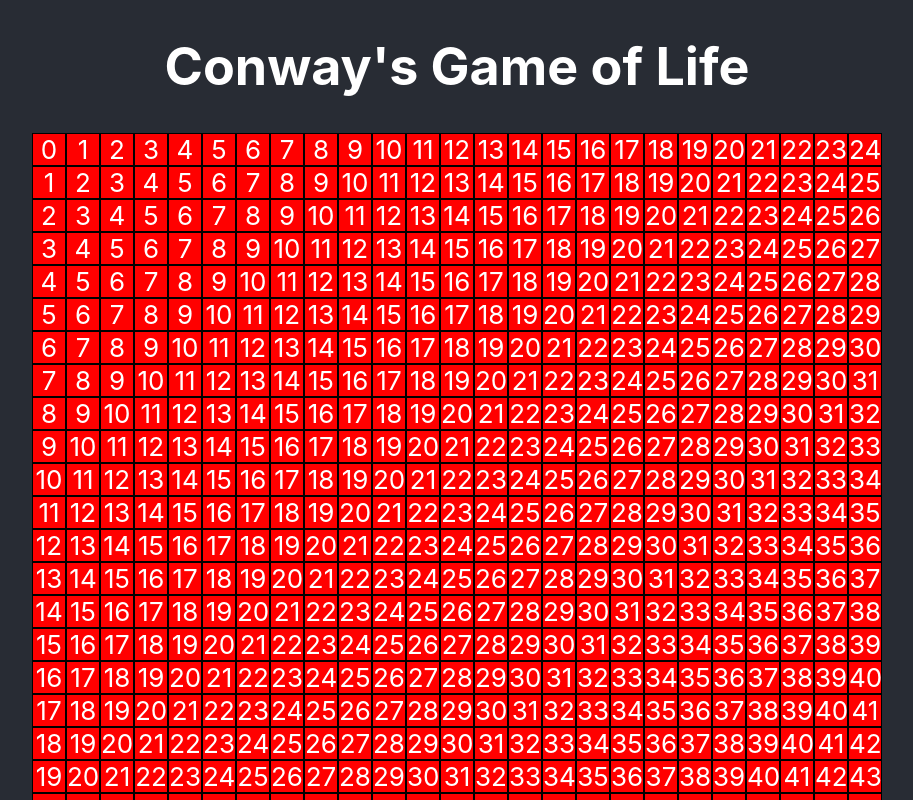
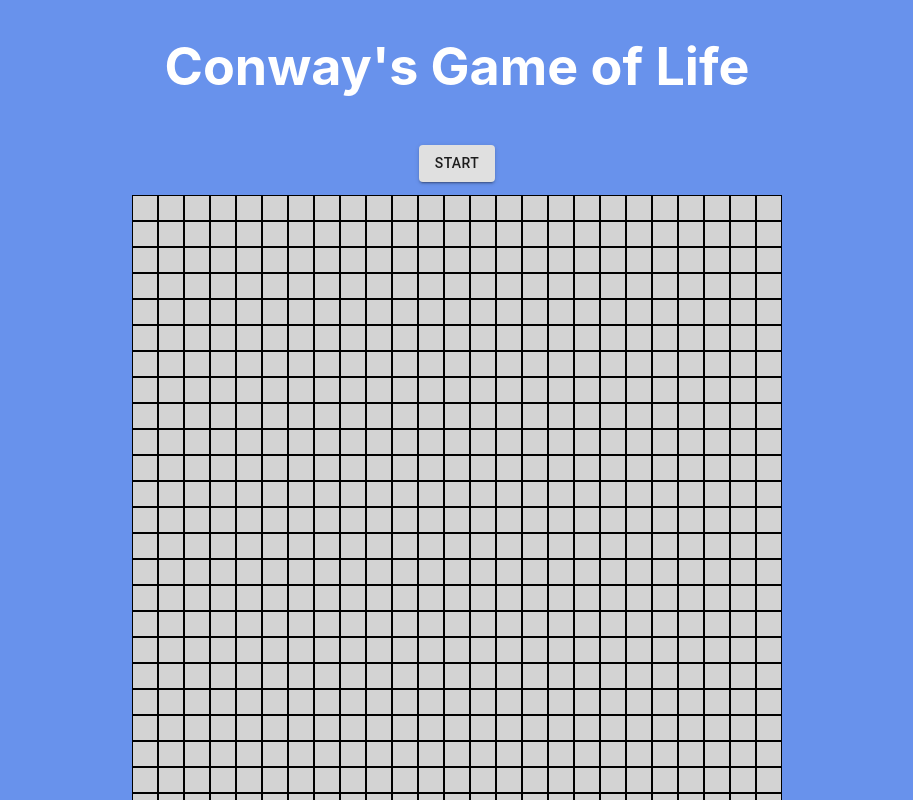
Before and after one commit to BlueEagle/Conways-Game-of-Life, a React (Create React App) app: page / in a window 1280 px wide. Shown: the top 800 px of the page, without its empty margins (183-1096 px from the left). Built offline with nearby package versions, Linux system fonts and the light colour scheme.

Commit message:
grid state improved

```diff
--- a/package.json
+++ b/package.json
@@ -3,6 +3,7 @@
   "version": "0.1.0",
   "private": true,
   "dependencies": {
+    "@material-ui/core": "^4.11.0",
     "@testing-library/jest-dom": "^4.2.4",
     "@testing-library/react": "^9.5.0",
     "@testing-library/user-event": "^7.2.1",
--- a/src/App.css
+++ b/src/App.css
@@ -14,7 +14,7 @@
 }
 
 .App-header {
-  background-color: #282c34;
+  background-color: #6892ec;
   min-height: 100vh;
   display: flex;
   flex-direction: column;
@@ -22,6 +22,7 @@
   justify-content: center;
   font-size: calc(10px + 2vmin);
   color: white;
+  padding-bottom: 5%;
 }
 
 .App-link {
@@ -36,3 +37,8 @@
     transform: rotate(360deg);
   }
 }
+
+footer {
+  background-color: #3d4f75;
+  color: hsl(217, 100%, 97%);
+}
--- a/src/App.js
+++ b/src/App.js
@@ -1,6 +1,8 @@
 import React from "react";
 // import logo from "./logo.svg";
 import GameGrid from "./components/GameGrid";
+import { Button } from "@material-ui/core";
+import styled from "styled-components";
 import "./App.css";
 
 function App() {
@@ -8,11 +10,21 @@ function App() {
     <div className="App">
       <header className="App-header">
         <h1>Conway's Game of Life</h1>
+
+        <ButtonDiv>
+          <Button variant="contained">Start</Button>
+        </ButtonDiv>
+
         <GameGrid />
-        {/* <img src={logo} className="App-logo" alt="logo" /> */}
       </header>
+      <section></section>
+      <footer>Created with ❤ by Collin Ballou.</footer>
     </div>
   );
 }
 
 export default App;
+
+const ButtonDiv = styled.div`
+  padding: 1%;
+`;
--- /dev/null
+++ b/src/components/Cell.jsx
@@ -0,0 +1,16 @@
+import React, { useState } from "react";
+import styled from "styled-components";
+
+const Cell = (props) => {
+  const [location, setLocation] = useState([props.x, props.y]);
+
+  return <StyledContainer />;
+};
+
+export default Cell;
+
+const StyledContainer = styled.div`
+  width: 1.5rem;
+  height: 1.5rem;
+  border: 1px solid black;
+`;
--- a/src/components/GameGrid.jsx
+++ b/src/components/GameGrid.jsx
@@ -1,45 +1,50 @@
-import React from "react";
+import React, { useState, createContext } from "react";
+import Cell from "./Cell";
 import styled from "styled-components";
+
+const Context = createContext();
 
 const alive = true;
 const dead = false;
 
-// const nowBuffer = [25][25];
-let test = [];
-for (let i = 0; i <= 25; i++) {
-  test.push(i);
-}
-
-let nowBuffer = [];
+let cellValues = {};
+let initialBuffer = [];
 for (let i = 0; i < 25; i++) {
-  nowBuffer[i] = [];
+  initialBuffer[i] = [];
   for (let j = 0; j < 25; j++) {
-    nowBuffer[i][j] = i + j;
+    cellValues[`(row: ${i}, col: ${j})`] = dead;
+    initialBuffer[i][j] = cellValues[`(row: ${i}, col: ${j})`];
   }
 }
 
 const GameGrid = () => {
+  // eslint-disable-next-line
+  const [nowBuffer, setBuffer] = useState(initialBuffer);
+  const [cells, setCells] = useState(cellValues);
+
   return (
     <>
-      {nowBuffer.map((row) => (
-        <Row>
-          {row.map((cell) => {
-            return <Cell>{cell}</Cell>;
-          })}
-        </Row>
-      ))}
+      <Context.Provider value={(cells, setCells)}>
+        {nowBuffer.map((row, rowIndex) => (
+          <Row>
+            {row.map((ell, cellIndex) => {
+              return (
+                <Cell x={rowIndex} y={cellIndex}>
+                  {ell}
+                </Cell>
+              );
+            })}
+          </Row>
+        ))}
+      </Context.Provider>
     </>
   );
 };
 
 export default GameGrid;
 
-const Cell = styled.div`
-  width: 2rem;
-  border: 1px solid black;
+const Row = styled.div`
+  background-color: lightgray;
+  display: flex;
+  align-items: center;
 `;
-
-const Row = styled.div`
-  background-color: red;
-  display: flex;
-`;
```
Also changed, not shown: 1 other file (tests, documents, lock files or other folders).
